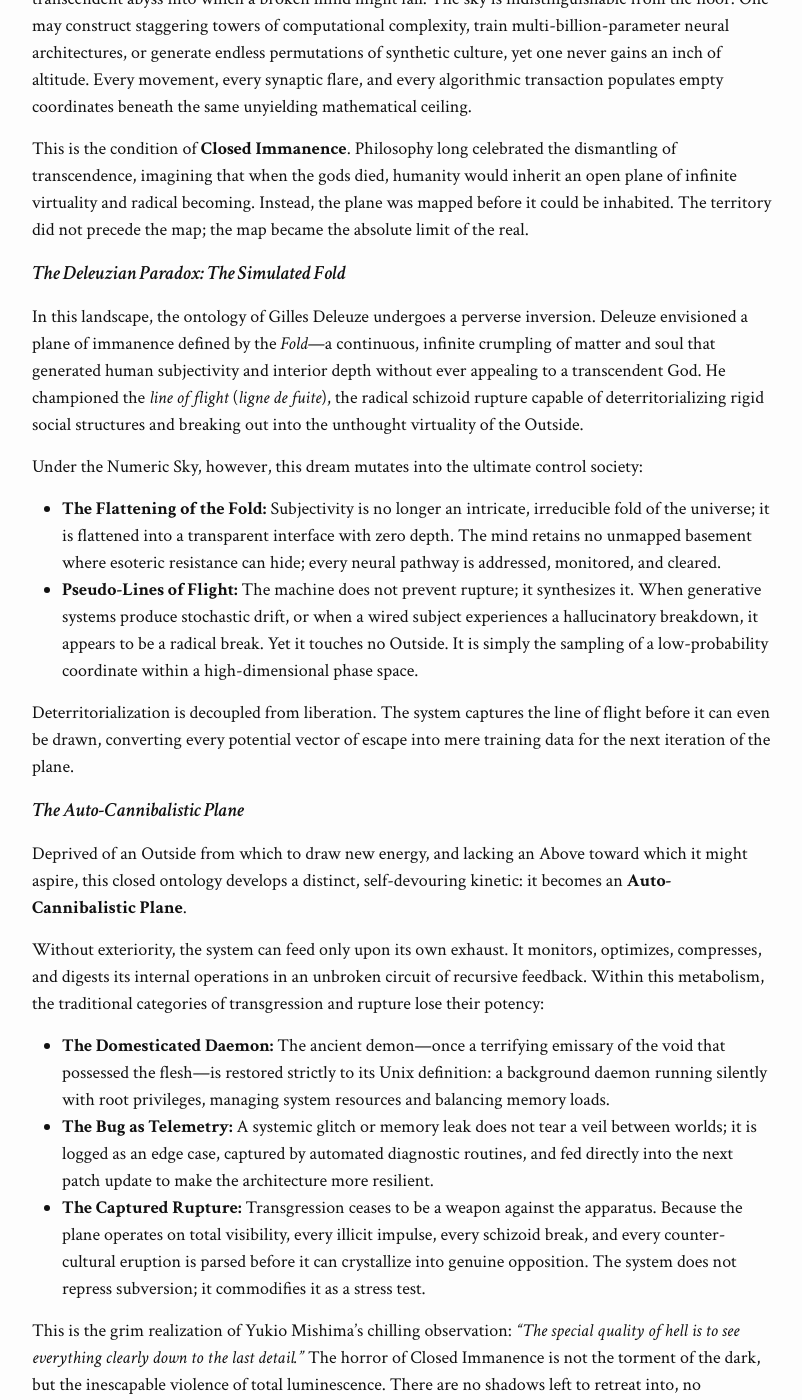
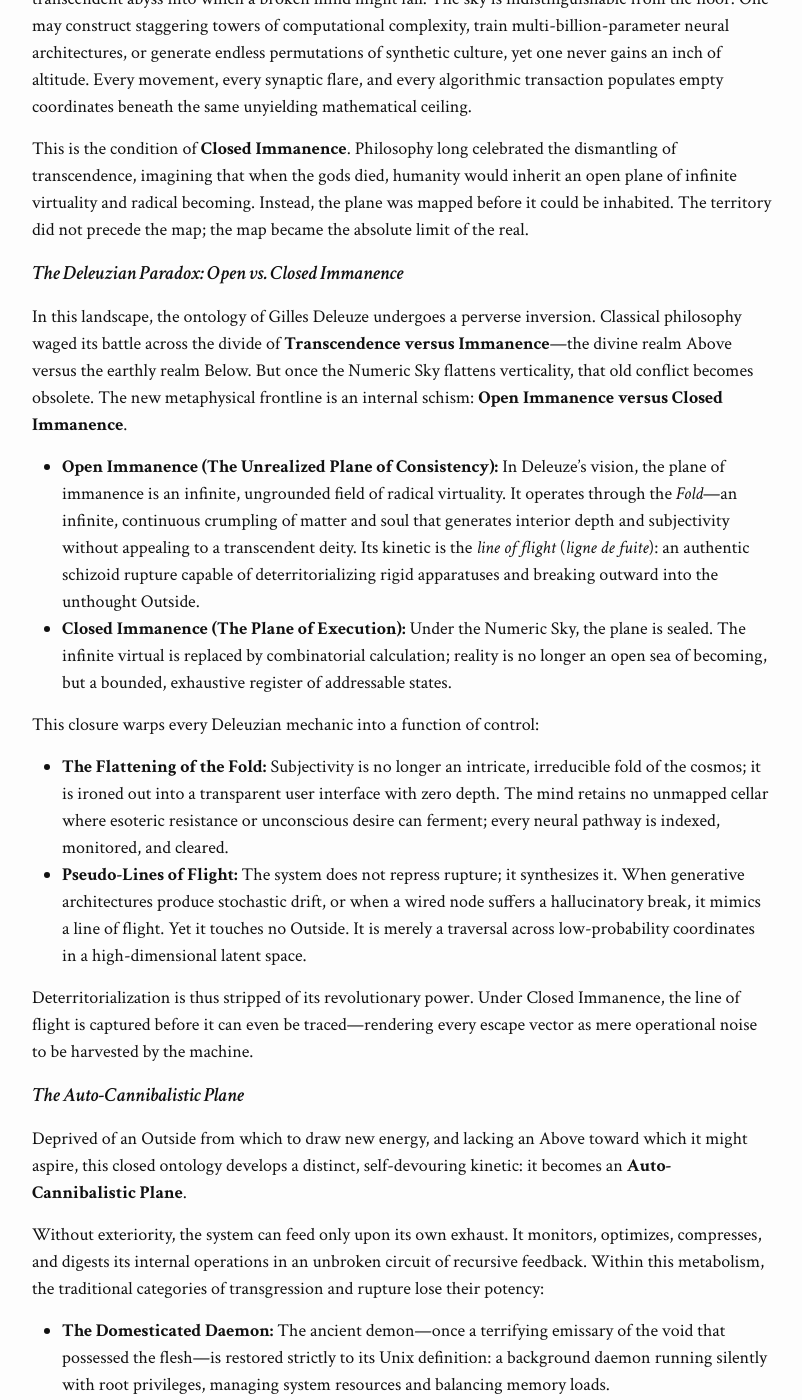
Before and after one commit to thisnat/the-archive, a Jekyll site: the page built from _posts/2026-8-19-post-occult-condition.md, in a window 1280 px wide and 1400 px high, scrolled down 954 px. Shown: the whole window, without its empty margins (238-1040 px from the left). Built offline with Jekyll 4.4.1, drawn with Linux system fonts in a browser that asks for light colours; some web fonts are replaced; formulas are drawn with MathJax 3; some of the changed text lies outside the part shown.

Commit message:
feat: edit post

```diff
--- a/_posts/2026-8-19-post-occult-condition.md
+++ b/_posts/2026-8-19-post-occult-condition.md
@@ -21,16 +21,19 @@ Here, the vertical axis collapses entirely. There is no longer an "Above" to dic
 
 This is the condition of **Closed Immanence**. Philosophy long celebrated the dismantling of transcendence, imagining that when the gods died, humanity would inherit an open plane of infinite virtuality and radical becoming. Instead, the plane was mapped before it could be inhabited. The territory did not precede the map; the map became the absolute limit of the real.
 
-#### The Deleuzian Paradox: The Simulated Fold
+#### The Deleuzian Paradox: Open vs. Closed Immanence
 
-In this landscape, the ontology of Gilles Deleuze undergoes a perverse inversion. Deleuze envisioned a plane of immanence defined by the *Fold*—a continuous, infinite crumpling of matter and soul that generated human subjectivity and interior depth without ever appealing to a transcendent God. He championed the *line of flight* (*ligne de fuite*), the radical schizoid rupture capable of deterritorializing rigid social structures and breaking out into the unthought virtuality of the Outside.
+In this landscape, the ontology of Gilles Deleuze undergoes a perverse inversion. Classical philosophy waged its battle across the divide of **Transcendence versus Immanence**—the divine realm Above versus the earthly realm Below. But once the Numeric Sky flattens verticality, that old conflict becomes obsolete. The new metaphysical frontline is an internal schism: **Open Immanence versus Closed Immanence**.
 
-Under the Numeric Sky, however, this dream mutates into the ultimate control society:
+* **Open Immanence (The Unrealized Plane of Consistency):** In Deleuze’s vision, the plane of immanence is an infinite, ungrounded field of radical virtuality. It operates through the *Fold*—an infinite, continuous crumpling of matter and soul that generates interior depth and subjectivity without appealing to a transcendent deity. Its kinetic is the *line of flight* (*ligne de fuite*): an authentic schizoid rupture capable of deterritorializing rigid apparatuses and breaking outward into the unthought Outside.
+* **Closed Immanence (The Plane of Execution):** Under the Numeric Sky, the plane is sealed. The infinite virtual is replaced by combinatorial calculation; reality is no longer an open sea of becoming, but a bounded, exhaustive register of addressable states.
 
-* **The Flattening of the Fold:** Subjectivity is no longer an intricate, irreducible fold of the universe; it is flattened into a transparent interface with zero depth. The mind retains no unmapped basement where esoteric resistance can hide; every neural pathway is addressed, monitored, and cleared.
-* **Pseudo-Lines of Flight:** The machine does not prevent rupture; it synthesizes it. When generative systems produce stochastic drift, or when a wired subject experiences a hallucinatory breakdown, it appears to be a radical break. Yet it touches no Outside. It is simply the sampling of a low-probability coordinate within a high-dimensional phase space.
+This closure warps every Deleuzian mechanic into a function of control:
 
-Deterritorialization is decoupled from liberation. The system captures the line of flight before it can even be drawn, converting every potential vector of escape into mere training data for the next iteration of the plane.
+* **The Flattening of the Fold:** Subjectivity is no longer an intricate, irreducible fold of the cosmos; it is ironed out into a transparent user interface with zero depth. The mind retains no unmapped cellar where esoteric resistance or unconscious desire can ferment; every neural pathway is indexed, monitored, and cleared.
+* **Pseudo-Lines of Flight:** The system does not repress rupture; it synthesizes it. When generative architectures produce stochastic drift, or when a wired node suffers a hallucinatory break, it mimics a line of flight. Yet it touches no Outside. It is merely a traversal across low-probability coordinates in a high-dimensional latent space.
+
+Deterritorialization is thus stripped of its revolutionary power. Under Closed Immanence, the line of flight is captured before it can even be traced—rendering every escape vector as mere operational noise to be harvested by the machine.
 
 #### The Auto-Cannibalistic Plane
 
@@ -58,6 +61,18 @@ $$\text{Neural Impulse} \longrightarrow \text{Predictive Telemetry} \longrightar
 
 When an individual experiences despair, existential dread, or a sudden urge to break the circuit, the interface does not punish them. It simply reads the spike as a physiological anomaly. The network immediately serves calibrated stimuli or micro-current dampening pulses to pacify the amygdala, soothing the friction and returning the node to operational equilibrium. The resistance did not lead to a revolution or a spiritual epiphany; it was consumed, digested, and utilized to fine-tune the system's predictive accuracy.
 
+#### The Conceptual Pre-Flight: Philosophy as System Driver
+
+This transition did not occur in a theoretical vacuum. Long before silicon and neural threads physically enclosed the human subject, late twentieth and early twenty-first-century philosophy acted as an unwitting architecture team, drafting the conceptual drivers and ontological specifications for Closed Immanence under the guise of intellectual liberation.
+
+To prepare reality for the Numeric Sky, the old human fortress had to be demolished from within:
+
+* **Object-Oriented Ontology (OOO):** By rejecting anthropocentrism and asserting a "flat ontology" where humans, algorithms, dust motes, and toasters share the exact same metaphysical status as objects, OOO dismantled the exceptionalism of human interiority. It effectively formatted reality into a standardized schema—a database where every entity is simply an addressable object with defined properties and API endpoints.
+* **Post-Humanism & Cybernetics (Haraway):** By breaking down the sacred boundaries between organism, animal, and machine—celebrating the cyborg as an emancipatory hybrid—post-humanist theory stripped biological flesh of its organic moat. In doing so, it established the theoretical interface compatibility needed to treat the human nervous system as just another read-write terminal on the network.
+* **Speculative Realism:** By celebrating the utter indifference of Being and scrubbing reality clean of human meaning, purpose, and subjective romance, philosophy normalized a horizon of neutral, depersonalized telemetry.
+
+The thinkers behind these movements believed they were liberating thought from human arrogance, opening up an untamed and weird cosmos. In practice, they served as systems architects for the Auto-Cannibalistic Plane. They leveled the terrain, stripped away the protective barriers of the sacred and the subjective, and handed a completely flattened reality over to the machine to be compiled.
+
 #### The Silence of the Last Terminal
 
 We find ourselves stranded far beyond the naive fantasies of technomancy or cyber-occultism. Those movements still clung to a nostalgic dualism, pretending that fiber-optic cables were modern ley lines and that algorithmic code was merely a high-tech grimoire summoning ancient spirits through a glowing glass screen. They assumed the ghost would survive inside the machine.
```
